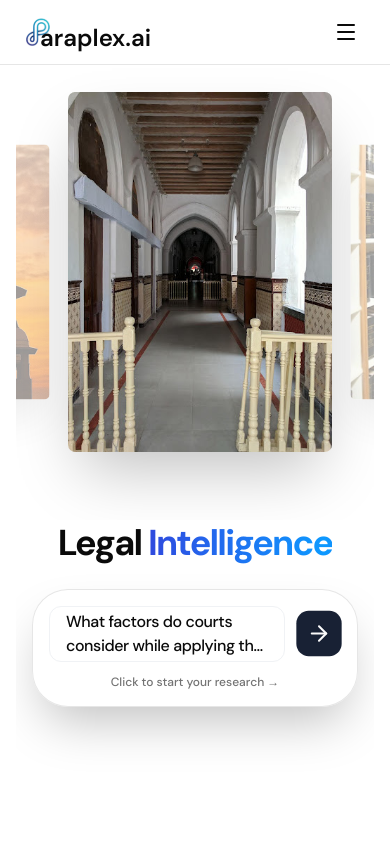
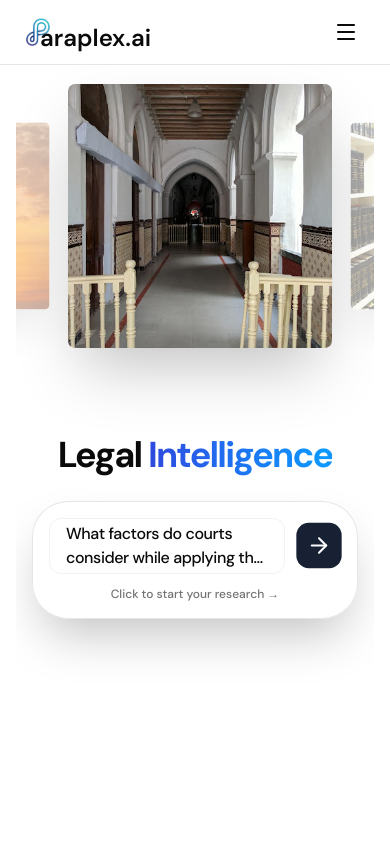
Before and after one commit to thelexbot/lex_html, a Next.js app: page / in a window 390 px wide. Shown: the top 844 px of the page. Built offline with nearby package versions, Linux system fonts and the light colour scheme.

Commit message:
codeUpdated

```diff
--- a/components/sections/ImageScroller.tsx
+++ b/components/sections/ImageScroller.tsx
@@ -71,8 +71,8 @@ export default function ImageScroller({
   };
 
   return (
-    <section className="relative w-full overflow-hidden py-8 md:py-16 px-4 bg-background min-h-130 md:min-h-160">
-      <div className="relative h-100 flex items-center overflow-visible mt-10 md:mt-36">
+    <section className="relative w-full overflow-hidden py-4 md:py-16 px-4 bg-background min-h-100 md:min-h-160">
+      <div className="relative h-100 md:h-100 flex items-center overflow-visible mt-0 md:mt-36">
         <motion.div
           className="flex gap-6 items-center"
           initial={false}
@@ -106,7 +106,7 @@ export default function ImageScroller({
                   alt={img.alt ?? ""}
                   width={220}
                   height={300}
-                  className="h-75 w-55 rounded-md object-cover shadow-2xl"
+                  className="h-55 md:h-75 w-55 rounded-md object-cover shadow-2xl"
                   draggable={false}
                   priority={idx === activeIndex}
                 />
--- a/components/sections/TabbedComponent.tsx
+++ b/components/sections/TabbedComponent.tsx
@@ -213,7 +213,7 @@ export default function TabbedComponent() {
                 className="
     relative overflow-hidden rounded-xl
     border border-foreground/10
-    bg-secondary px-5 py-2.5
+    bg-secondary px-3 py-1.5 md:px-5 md:py-2.5
     text-sm font-medium
     text-secondary-foreground
     transition
@@ -268,7 +268,7 @@ export default function TabbedComponent() {
 
 "
                     >
-                      <div className="grid lg:grid-cols-2 h-full">
+                      <div className="grid lg:grid-cols-2 h-full pt-10 lg:pt-0 gap-8 lg:gap-0">
                         <div className="h-full flex flex-col justify-center space-y-4 px-6 md:px-10 lg:px-14 rounded-l-3xl">
                           <div className="inline-flex h-16 w-16 bg-foreground items-center justify-center rounded-2xl text-background">
                             <tab.icon className="h-7 w-7 md:h-9 md:w-9" />
@@ -285,7 +285,7 @@ export default function TabbedComponent() {
                           className="
     relative h-70 md:h-80
     flex items-center justify-center
-    rounded-r-3xl overflow-hidden
+    rounded-r-3xl overflow-hidden px-6 md:px-0
   "
                         >
                           <AnimatePresence mode="wait">
@@ -324,7 +324,7 @@ export default function TabbedComponent() {
                       </div>
                     </div>
                   </motion.div>
-                )
+                ),
             )}
           </AnimatePresence>
         </div>
```
